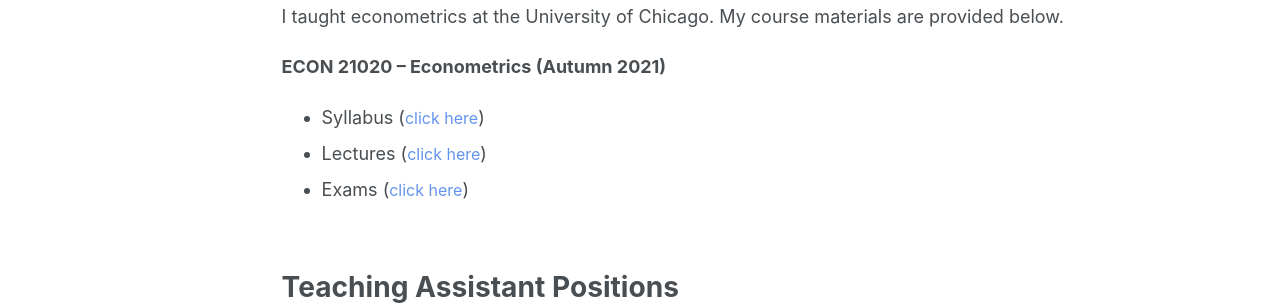
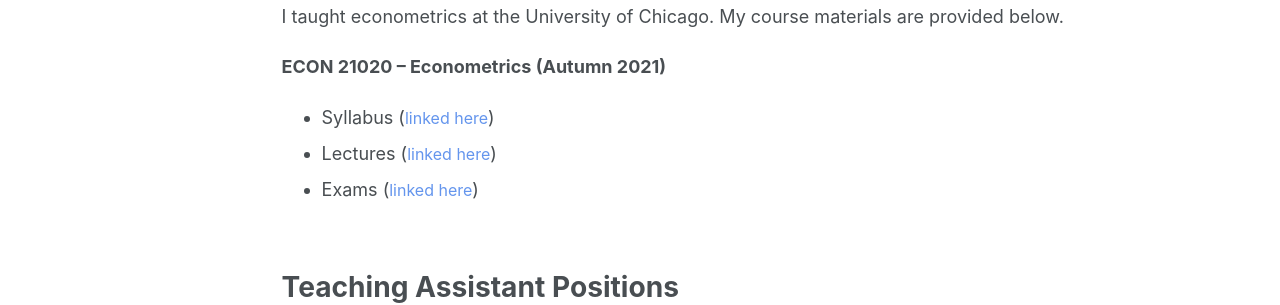
Before and after one commit to ovolpe/ovolpe.github.io, a Jekyll site: the page built from _pages/teaching.md, in a window 1280 px wide. Shown: the part 181-486 px from the top of the page. Built offline with Jekyll 4.4.1, drawn with Linux system fonts in a browser that asks for light colours.

Commit message:
Update teaching.md

```diff
--- a/_pages/teaching.md
+++ b/_pages/teaching.md
@@ -13,10 +13,10 @@ I taught econometrics at the University of Chicago. My course materials are prov
 
 **ECON 21020 &ndash; Econometrics (Autumn 2021)**
 <ul><li>Syllabus (<div class="dropdown">
-  <a href="/files/teaching/syllabus.pdf"><button class="dropbtn">click here</button></a>
+  <a href="/files/teaching/syllabus.pdf"><button class="dropbtn">linked here</button></a>
   </div>) </li>
   <li>Lectures (<div class="dropdown">
-  <button class="dropbtn">click here</button>
+  <button class="dropbtn">linked here</button>
   <div class="dropdown-content">
     <a href="/files/teaching/lecture1.pdf">Lecture 1</a>
     <a href="/files/teaching/lecture2-3.pdf">Lecture 2-3</a>
@@ -29,7 +29,7 @@ I taught econometrics at the University of Chicago. My course materials are prov
     <a href="/files/teaching/lecture16-17.pdf">Lecture 16-17</a>
   </div></div>) </li>
   <li>Exams (<div class="dropdown">
-  <button class="dropbtn">click here</button>
+  <button class="dropbtn">linked here</button>
   <div class="dropdown-content">
     <a href="/files/teaching/midtermexam.pdf">Midterm Exam</a>
     <a href="/files/teaching/finalexam.pdf">Final Exam</a>
```
